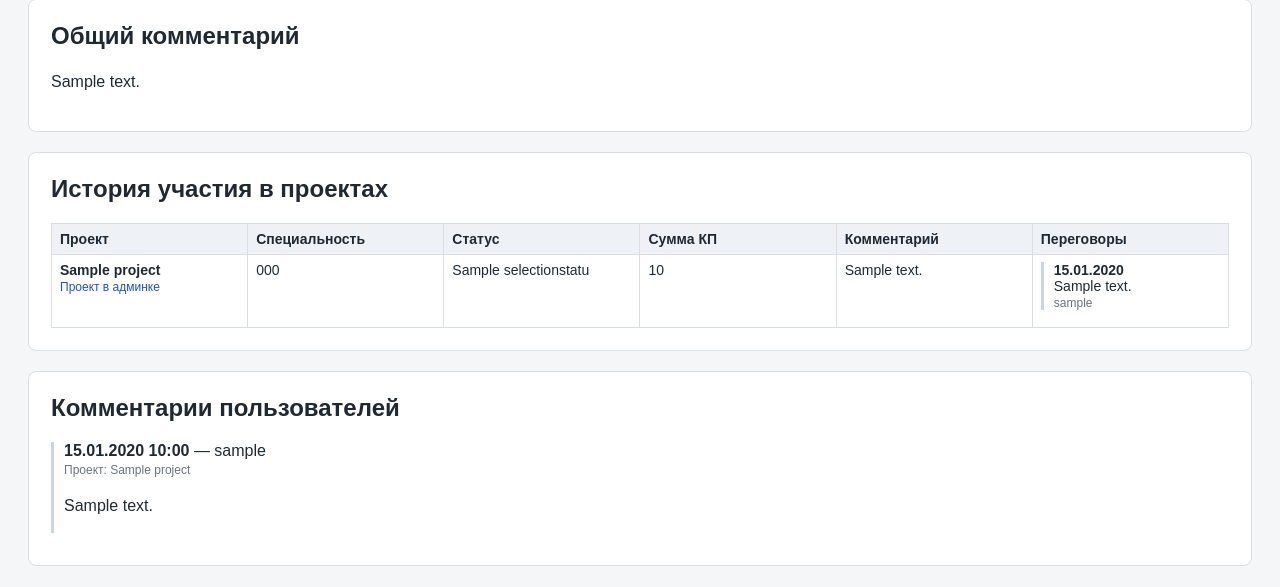
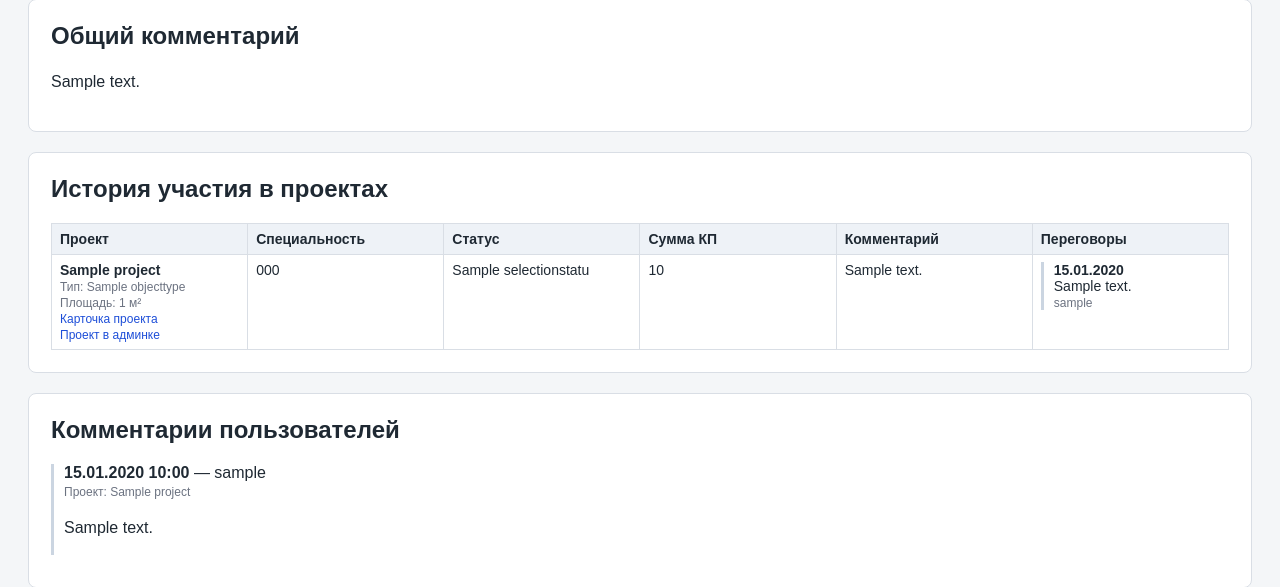
Before and after one commit to aTBepTKa/contractors_db, a Django app: page /executors/1/ in a window 1280 px wide. Shown: the part 731-1318 px from the top of the page. Before the commit the page ends 1297 px from the top, so only its background shows below. Run offline with Django 5.2, Linux system fonts and the light colour scheme; a user stored in the database is signed in; tables that the repository leaves empty hold one stand-in row (values such as "Sample post").

Commit message:
Show project type and area in executor history

```diff
--- a/directory/templates/directory/executor_detail.html
+++ b/directory/templates/directory/executor_detail.html
@@ -101,6 +101,27 @@
                         <tr>
                             <td>
                                 <strong>{{ item.selection.project }}</strong><br>
+
+                                <span class="small muted">
+                                    Тип: {{ item.selection.project.object_type|default:"—" }}
+                                </span>
+                                <br>
+
+                                <span class="small muted">
+                                    Площадь:
+                                    {% if item.selection.project.area %}
+                                        {{ item.selection.project.area }} м²
+                                    {% else %}
+                                        —
+                                    {% endif %}
+                                </span>
+                                <br>
+
+                                <a class="small" href="/projects/{{ item.selection.project.id }}/">
+                                    Карточка проекта
+                                </a>
+                                <br>
+
                                 <a class="small" href="/admin/directory/project/{{ item.selection.project.id }}/change/">
                                     Проект в админке
                                 </a>
--- a/directory/views.py
+++ b/directory/views.py
@@ -221,6 +221,7 @@ def executor_detail(request, executor_id):
             "comments__project",
             "comments__user",
             "project_selections__project",
+            "project_selections__project__object_type",
             "project_selections__specialty",
             "project_selections__status",
             "project_selections__negotiations",
```
